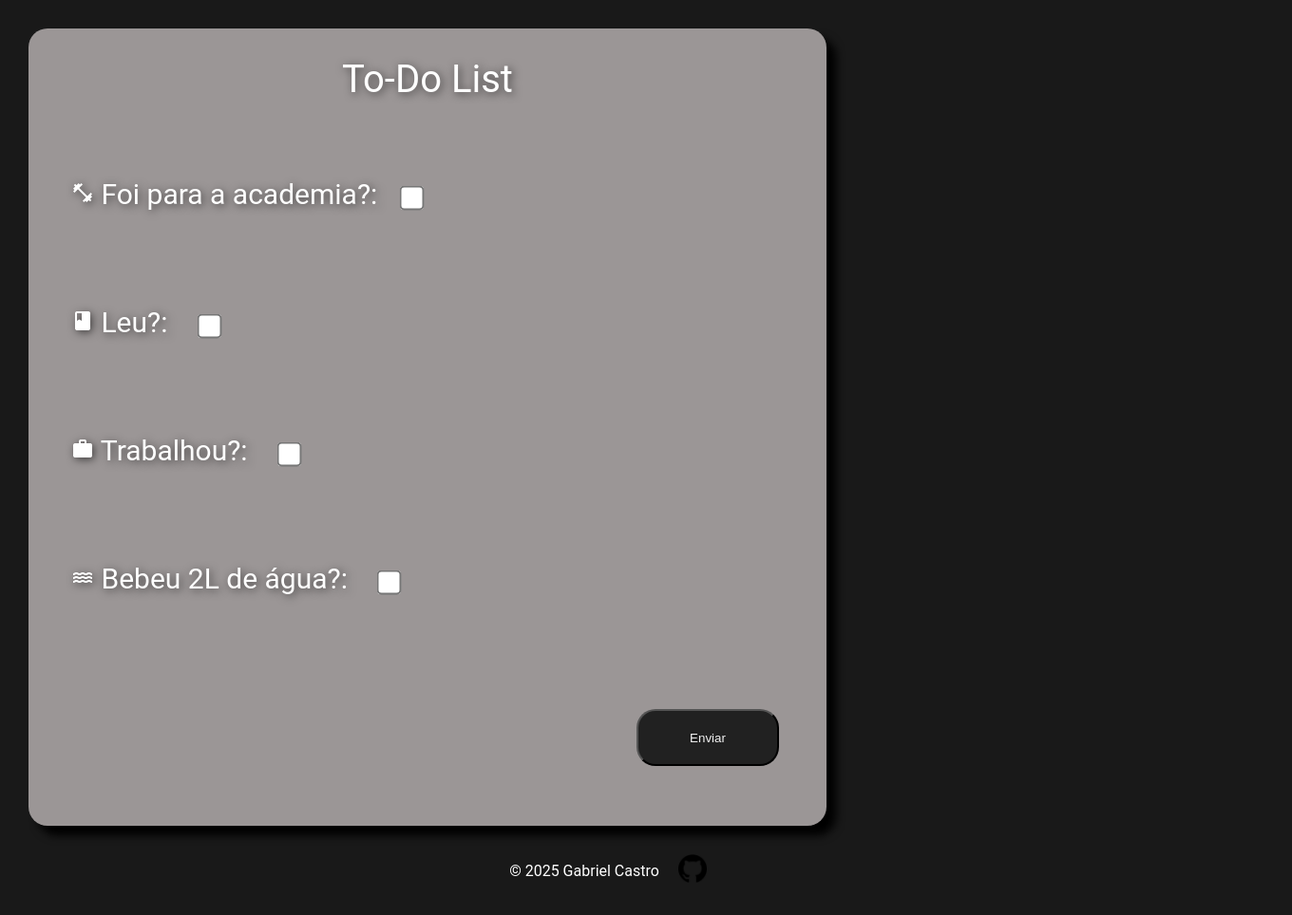
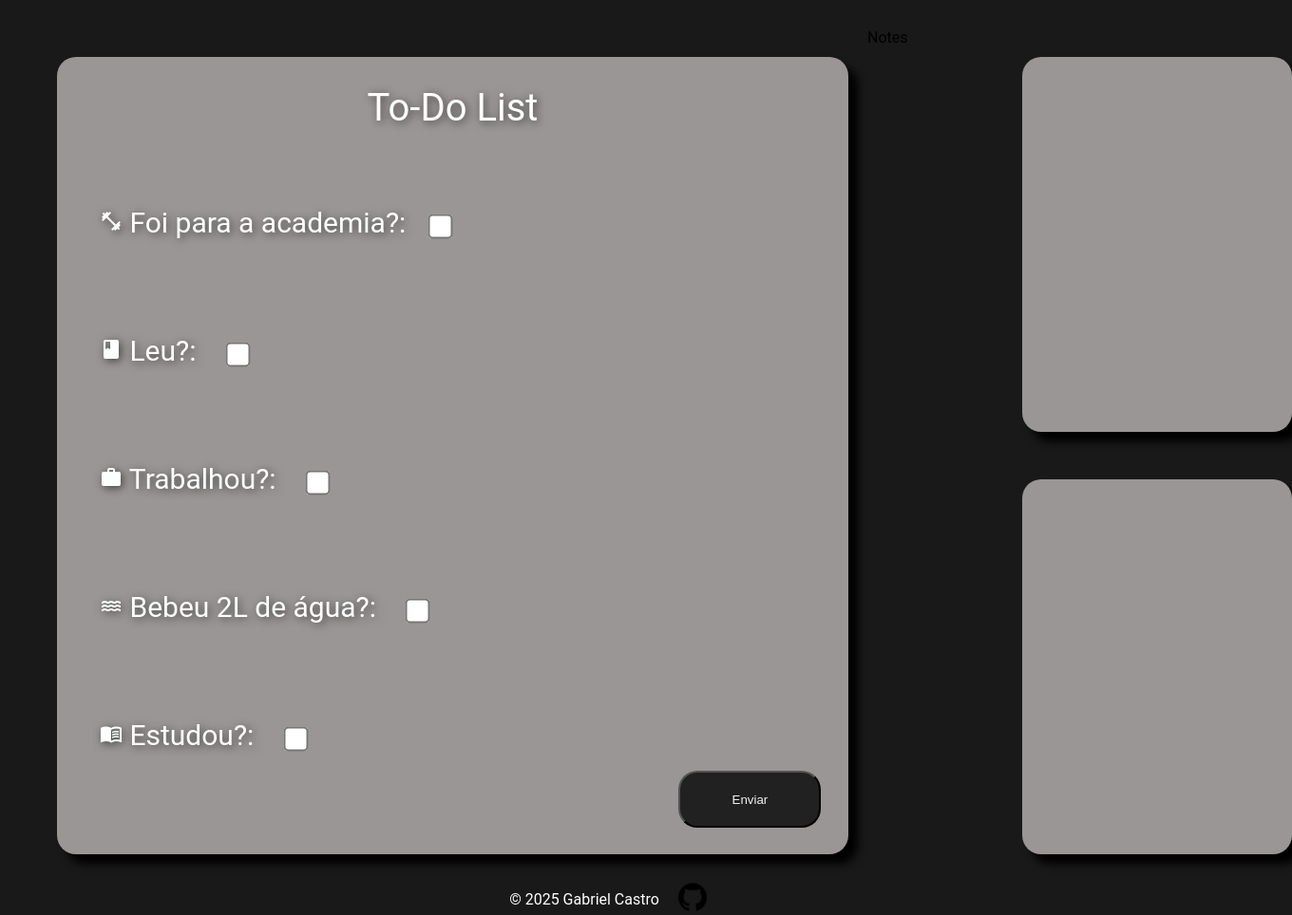
Before and after one commit to imgabrielcastro/To-Do-List, a plain HTML site: page frontend/index.html in a window 1280 px wide. Shown: the whole page at 95% size, 1360 px wide, since content can reach past the window. Before the commit the page ends 934 px from the top, so only its background shows below. Drawn offline with Linux system fonts and the light colour scheme.

Commit message:
insert divs

```diff
--- a/frontend/index.html
+++ b/frontend/index.html
@@ -15,6 +15,7 @@
     <header>
     </header>
 
+    <div class="container"> <!-- Container flexbox -->
         <section>
             <div id="title">To-Do List</div>
 
@@ -22,10 +23,22 @@
             <p> <span class="material-icons">book</span>           Leu?:                <input type="checkbox" name="check" id="read"  class="check"></p>
             <p> <span class="material-icons">work</span>           Trabalhou?:          <input type="checkbox" name="check" id="work"  class="check"></p>
             <p> <span class="material-icons">water</span>          Bebeu 2L de água?:   <input type="checkbox" name="check" id="water" class="check"></p>
-
-
+            <p> <span class="material-icons">menu_book</span>      Estudou?:            <input type="checkbox" name="check" id="study" class="check"></p>
             <input type="button" value="Enviar" id="send" onclick="send()">
         </section>
+
+        <!-- Sidebar que empilha remember e notes -->
+
+        <p>Notes</p>
+        <div class="sidebar">
+
+            <div id="remember">
+            </div>
+
+            <div id="notes"></div>
+
+        </div>
+    </div>
 
     <footer>
         <div id="bottom-itens">
@@ -36,4 +49,3 @@
 
     <script src="script.js"></script>
 </body>
-</html>
--- a/frontend/script.js
+++ b/frontend/script.js
@@ -3,6 +3,7 @@ function send(){
     const leu = document.getElementById('read').checked;
     const trabalhou = document.getElementById('work').checked;
     const bebeuAgua = document.getElementById('water').checked;
+    const estudou = document.getElementById('study').checked;
 
     const date = new Date();
     const ano = date.getFullYear();
@@ -16,7 +17,8 @@ function send(){
         leu: leu,
         trabalhou: trabalhou,
         bebeu_agua: bebeuAgua,
-        data_registro: dataFormatada
+        data_registro: dataFormatada,
+        estudou: estudou
     };
 
     fetch('http://localhost:3000/atividade', {
--- a/frontend/style.css
+++ b/frontend/style.css
@@ -9,7 +9,7 @@ body {
 }
 
 section {
-    width: 800px;
+    width: 65%;
     height: 800px;
     background-color: #9b9696;
     flex-direction: column;
@@ -52,7 +52,7 @@ section p {
 
 
 footer{
-    margin-top: 30px;
+    margin-top: 20px;
     color: #fff;
     text-align: center;
     font-family: Roboto, Helvetica Neue, sans-serif;
@@ -61,13 +61,12 @@ footer{
 #send {
     width: 150px;
     height: 60px;
-    margin-left: 620px;
+    margin-left: 80%;
     border-radius: 20px;
     background-color: #212121;
     color: #f1f1f1;
     cursor: pointer;
     transition: transform 0.3s ease-in-out;
-    margin-top: 100px;
 }
 
 #send:hover {
@@ -90,3 +89,31 @@ footer img {
     justify-content: center;
     gap: 15px;
 }
+
+
+#remember, #notes {
+    width: 100%;
+    height: 355px;
+    background-color: #9b9696;
+    border-radius: 20px;
+    padding: 20px;
+    box-shadow: 10px 10px 10px;
+    margin-left: 100px;
+    margin-top: 30px;
+}
+
+
+.container {
+    display: flex; /* Alinha os itens lado a lado */
+    justify-content: flex-start; /* Mantém tudo alinhado à esquerda */
+    align-items: flex-start; /* Alinha os itens no topo */
+    gap: 20px; /* Adiciona um espaçamento entre os elementos */
+    margin: 30px;
+}
+
+.sidebar {
+    display: flex;
+    flex-direction: column; /* Empilha remember acima do notes */
+    gap: 20px; /* Espaço entre remember e notes */
+    width: 20%; /* Largura fixa para as divs da direita */
+}
```
Also changed, not shown: backend/servidor.js (+5 -5 lines), frontend/imgs/paperBg.jpg (added). Lines whose indentation alone changed are shown as unchanged.
